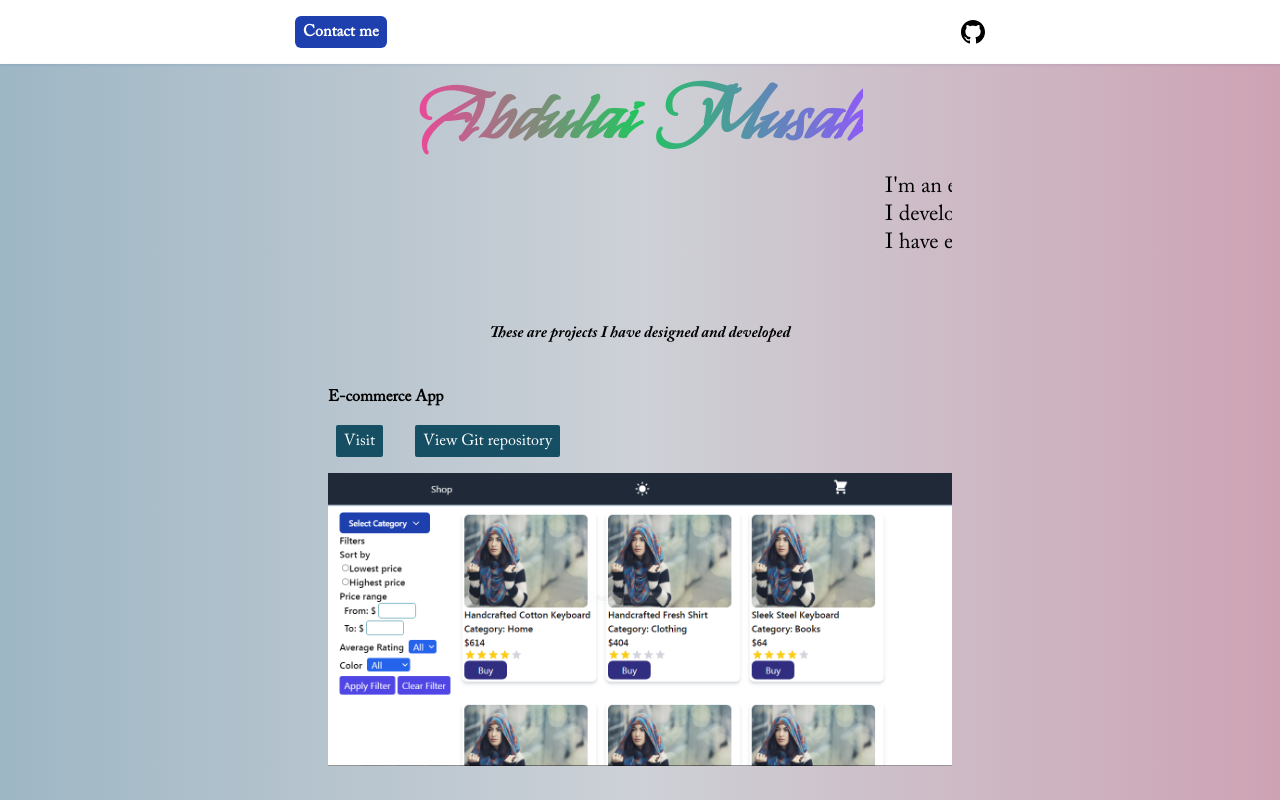
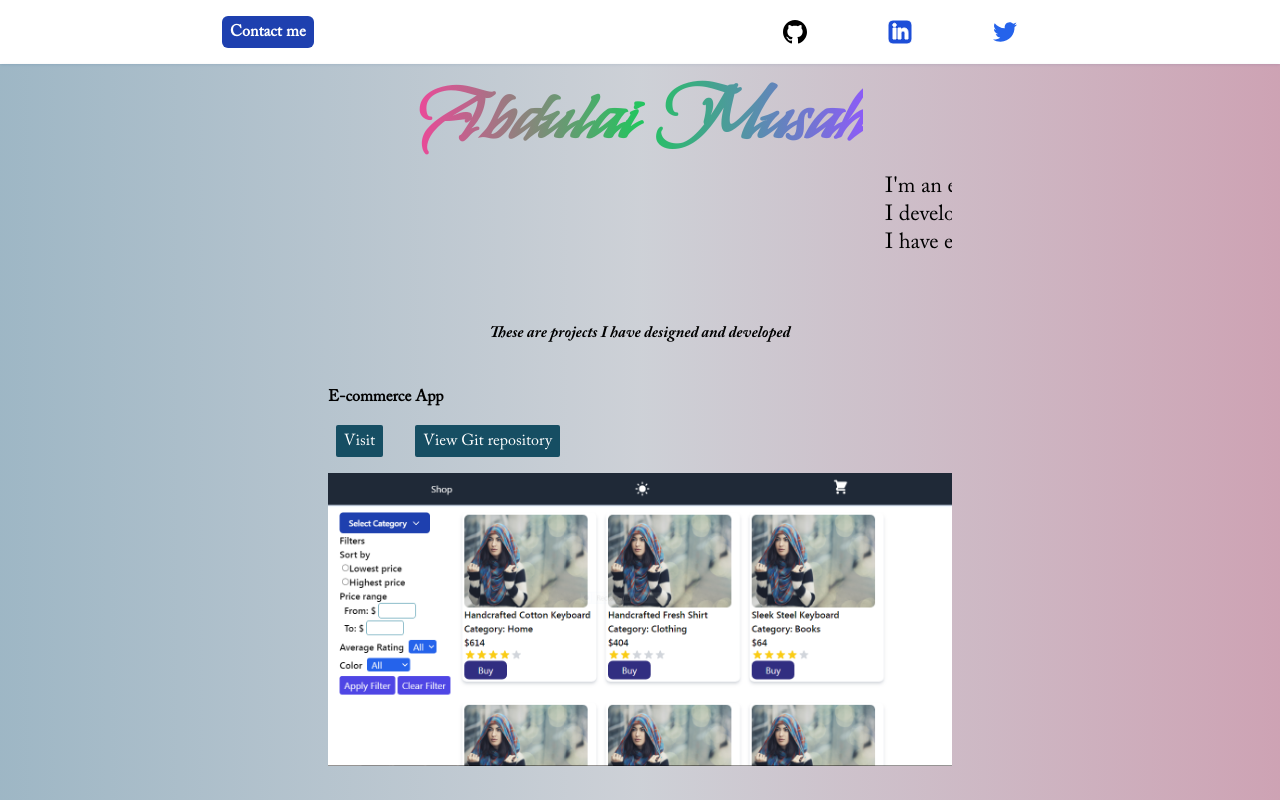
Before and after one commit to abdulaimusah/portfolio, a Next.js app: page / in a window 1280 px wide. Shown: the top 800 px of the page. Built offline with nearby package versions, Linux system fonts and the light colour scheme.

Commit message:
added linkedin and twitter profile links

```diff
--- a/pages/index.js
+++ b/pages/index.js
@@ -26,13 +26,34 @@ export default function Home() {
         hover:bg-indigo-500 active:bg-indigo-500
         rounded-lg "  >
            Dark Toggle</button> */}
-        <a href="https://github.com/abdulaimusah">
+        <div className=" flex w-1/4 justify-around "  >
+        <a href="https://github.com/abdulaimusah"
+        target="blank"
+         className="block" >
         <svg xmlns="http://www.w3.org/2000/svg" width="24" height="24" viewBox="0 0 24 24"><path d="M12 0c-6.626 0-12 5.373-12 12 0 5.302 3.438 9.8 8.207 11.387.599.111.793-.261.793-.577v-2.234c-3.338.726-4.033-1.416-4.033-1.416-.546-1.387-1.333-1.756-1.333-1.756-1.089-.745.083-.729.083-.729 1.205.084 1.839 1.237 1.839 1.237 1.07 1.834 2.807 1.304 3.492.997.107-.775.418-1.305.762-1.604-2.665-.305-5.467-1.334-5.467-5.931 0-1.311.469-2.381 1.236-3.221-.124-.303-.535-1.524.117-3.176 0 0 1.008-.322 3.301 1.23.957-.266 1.983-.399 3.003-.404 1.02.005 2.047.138 3.006.404 2.291-1.552 3.297-1.23 3.297-1.23.653 1.653.242 2.874.118 3.176.77.84 1.235 1.911 1.235 3.221 0 4.609-2.807 5.624-5.479 5.921.43.372.823 1.102.823 2.222v3.293c0 .319.192.694.801.576 4.765-1.589 8.199-6.086 8.199-11.386 0-6.627-5.373-12-12-12z"/></svg>
         { /* <button className="py-1 px-2 bg-blue-800
         hover:bg-blue-600 active:bg-blue-600
         rounded-md "  >
           About</button> */ }
         </a>
+
+        <a href="https://linkedin.com/in/abdulai-musah-4b7b5723a"
+        target="blank"
+         className="block" >
+        <svg className="stroke-white fill-blue-700"
+         xmlns="http://www.w3.org/2000/svg" width="24" height="24" viewBox="0 0 24 24"><path d="M19 0h-14c-2.761 0-5 2.239-5 5v14c0 2.761 2.239 5 5 5h14c2.762 0 5-2.239 5-5v-14c0-2.761-2.238-5-5-5zm-11 19h-3v-11h3v11zm-1.5-12.268c-.966 0-1.75-.79-1.75-1.764s.784-1.764 1.75-1.764 1.75.79 1.75 1.764-.783 1.764-1.75 1.764zm13.5 12.268h-3v-5.604c0-3.368-4-3.113-4 0v5.604h-3v-11h3v1.765c1.396-2.586 7-2.777 7 2.476v6.759z"/></svg>
+        </a>
+
+        <a href="https://twitter.com/theabdulaimusah"
+        target="blank"
+        className="block"
+        >
+          <svg
+           className="fill-blue-600"
+           xmlns="http://www.w3.org/2000/svg" width="24" height="24" viewBox="0 0 24 24"><path d="M24 4.557c-.883.392-1.832.656-2.828.775 1.017-.609 1.798-1.574 2.165-2.724-.951.564-2.005.974-3.127 1.195-.897-.957-2.178-1.555-3.594-1.555-3.179 0-5.515 2.966-4.797 6.045-4.091-.205-7.719-2.165-10.148-5.144-1.29 2.213-.669 5.108 1.523 6.574-.806-.026-1.566-.247-2.229-.616-.054 2.281 1.581 4.415 3.949 4.89-.693.188-1.452.232-2.224.084.626 1.956 2.444 3.379 4.6 3.419-2.07 1.623-4.678 2.348-7.29 2.04 2.179 1.397 4.768 2.212 7.548 2.212 9.142 0 14.307-7.721 13.995-14.646.962-.695 1.797-1.562 2.457-2.549z"/></svg>
+        </a>
+
+        </div>
 
       </header>
       <main className="p-4 flex-grow flex flex-col
```
Also changed, not shown: public/iconmonstr-linkedin-3.svg (added), public/iconmonstr-twitter-1.svg (added).
